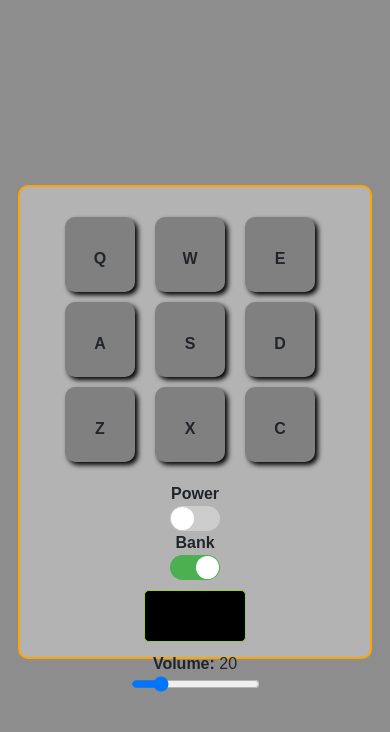
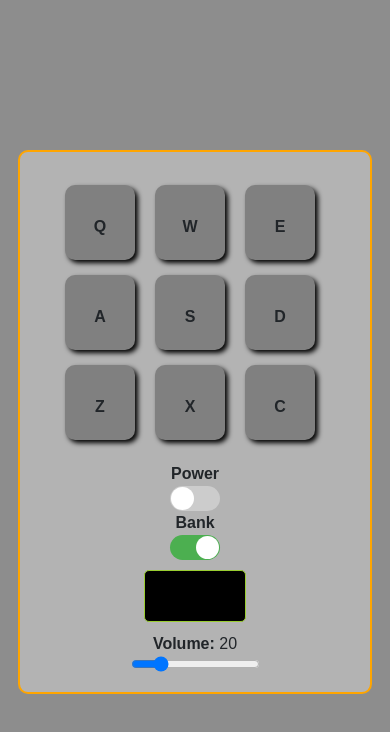
Before and after one commit to can-ngo/drum-machine, a React (Create React App) app: page / in a window 390 px wide. Shown: the top 732 px of the page. Built offline with nearby package versions, Linux system fonts and the light colour scheme.

Commit message:
adjust screen size for iphone

```diff
--- a/src/App.css
+++ b/src/App.css
@@ -165,7 +165,7 @@ p {
 @media (min-width: 200px) and (max-width: 480px) {
   .container {
     width: 350px;
-    height: 450px;
+    height: 520px;
     display: flex;
     flex-direction: column;
     justify-content: space-evenly;
--- a/src/Pad.js
+++ b/src/Pad.js
@@ -89,6 +89,8 @@ const Pad =({id,label,audioSrc,power, setDisplay, volume}) => {
       onMouseUp={handleMouseUp}
       onKeyDown={handleKeyDown}
       onKeyUp={handleKeyUp}
+      onTouchStart={handleMouseDown}
+      onTouchEnd={handleMouseUp}
       style={style}
     >
       {label}
```
